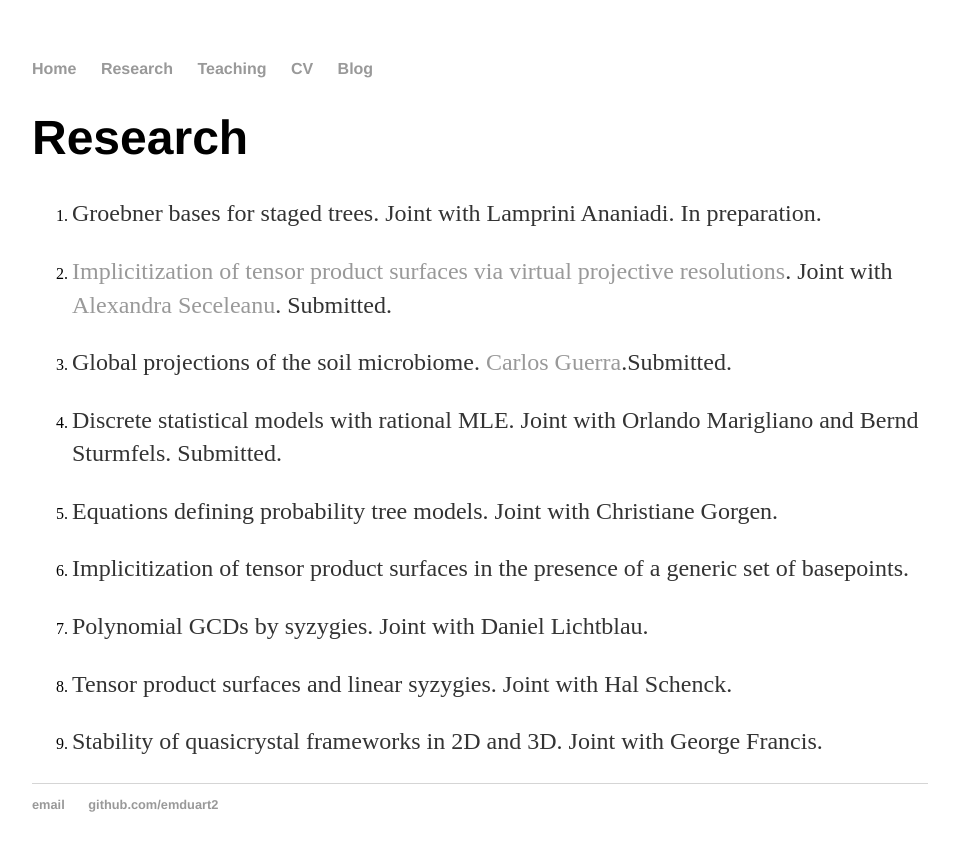
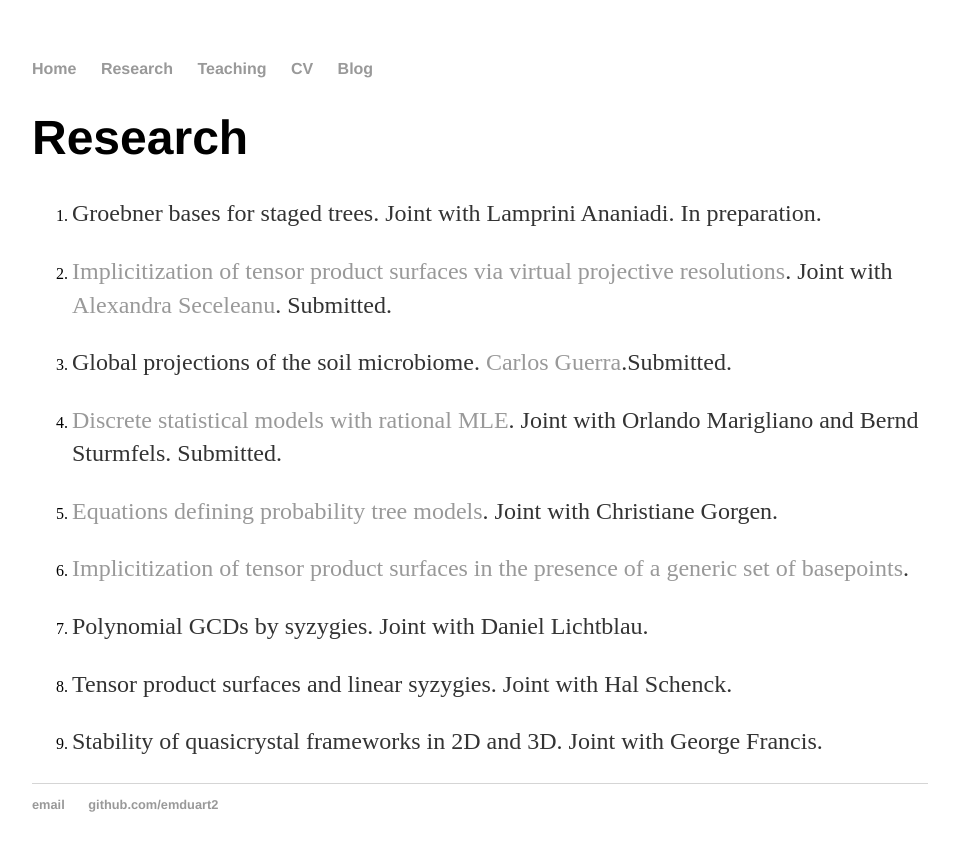
Before and after one commit to emduart2/emduart2.github.io, a Jekyll site: the page built from about/index.md, in a window 1280 px wide. Shown: the top 851 px of the page, without its empty margins (160-1119 px from the left). Built offline with Jekyll 4.4.1, drawn with Linux system fonts in a browser that asks for light colours; part of the change alters nothing that is shown.

```diff
--- a/about/index.md
+++ b/about/index.md
@@ -12,11 +12,11 @@ title: Research
 
 1. Global projections of the soil microbiome. [Carlos Guerra](https://scholar.google.pt/citations?user=0stRyvUAAAAJ&hl=en).Submitted.
 
-1. Discrete statistical models with rational MLE. Joint with Orlando Marigliano and Bernd Sturmfels. Submitted.
+1. [Discrete statistical models with rational MLE](https://arxiv.org/abs/1903.06110). Joint with Orlando Marigliano and Bernd Sturmfels. Submitted.
 
-1. Equations defining probability tree models. Joint with Christiane Gorgen.
+1. [Equations defining probability tree models](https://www.sciencedirect.com/science/article/abs/pii/S0747717119300379). Joint with Christiane Gorgen.
 
-1. Implicitization of tensor product surfaces in the presence of a generic set of basepoints.
+1. [Implicitization of tensor product surfaces in the presence of a generic set of basepoints](https://arxiv.org/abs/1610.03820).
 
 1. Polynomial GCDs by syzygies. Joint with Daniel Lichtblau.
 
```
